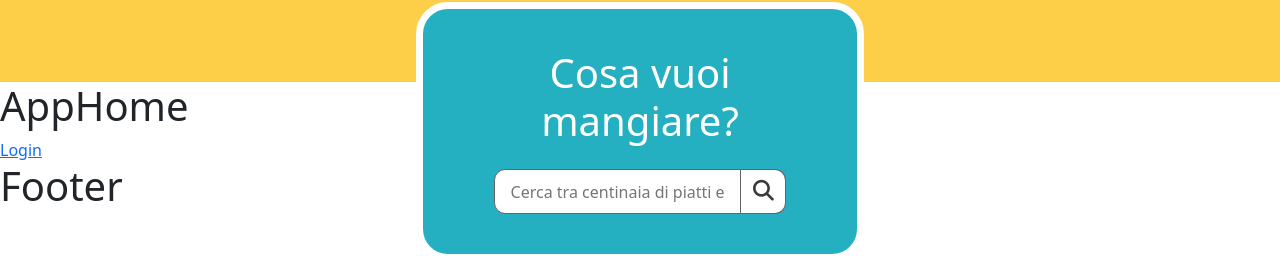
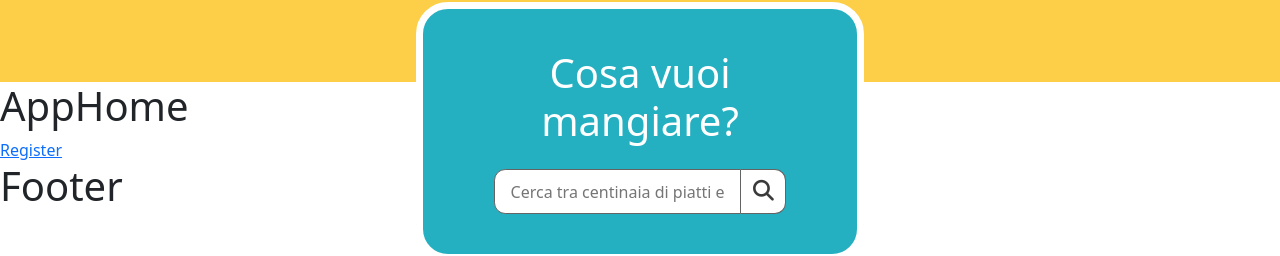
Before and after one commit to FedericoRosso97/FrontdeliveBoo, a Vue app: page / in a window 1280 px wide. Shown: the part 198-454 px from the top of the page. Built offline with nearby package versions, Linux system fonts and the light colour scheme.

Commit message:
add register link

```diff
--- a/src/pages/AppHome.vue
+++ b/src/pages/AppHome.vue
@@ -3,7 +3,7 @@
         <h1>
             AppHome
         </h1>
-        <a href="http:http://127.0.0.1:8000/register">Login</a>
+        <a href="http:http://127.0.0.1:8000/register">Register</a>
     </div>
 </template>
 
```
